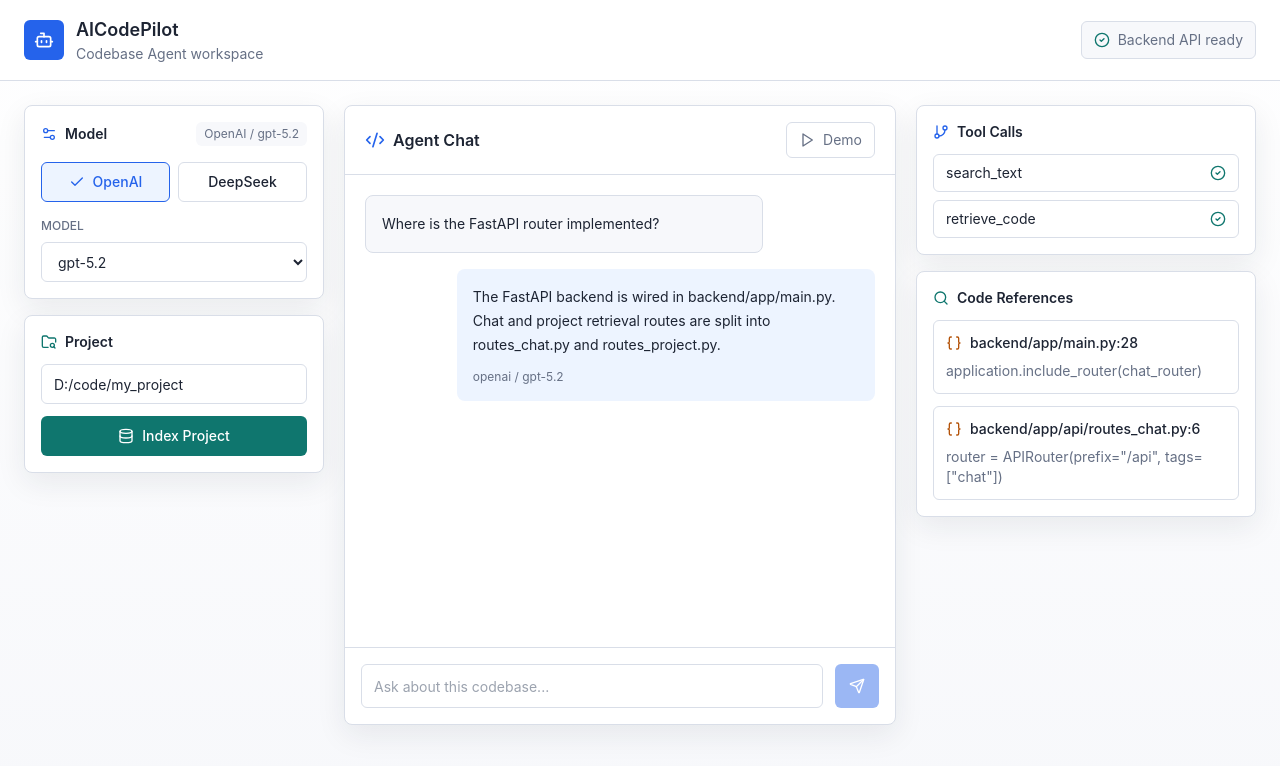
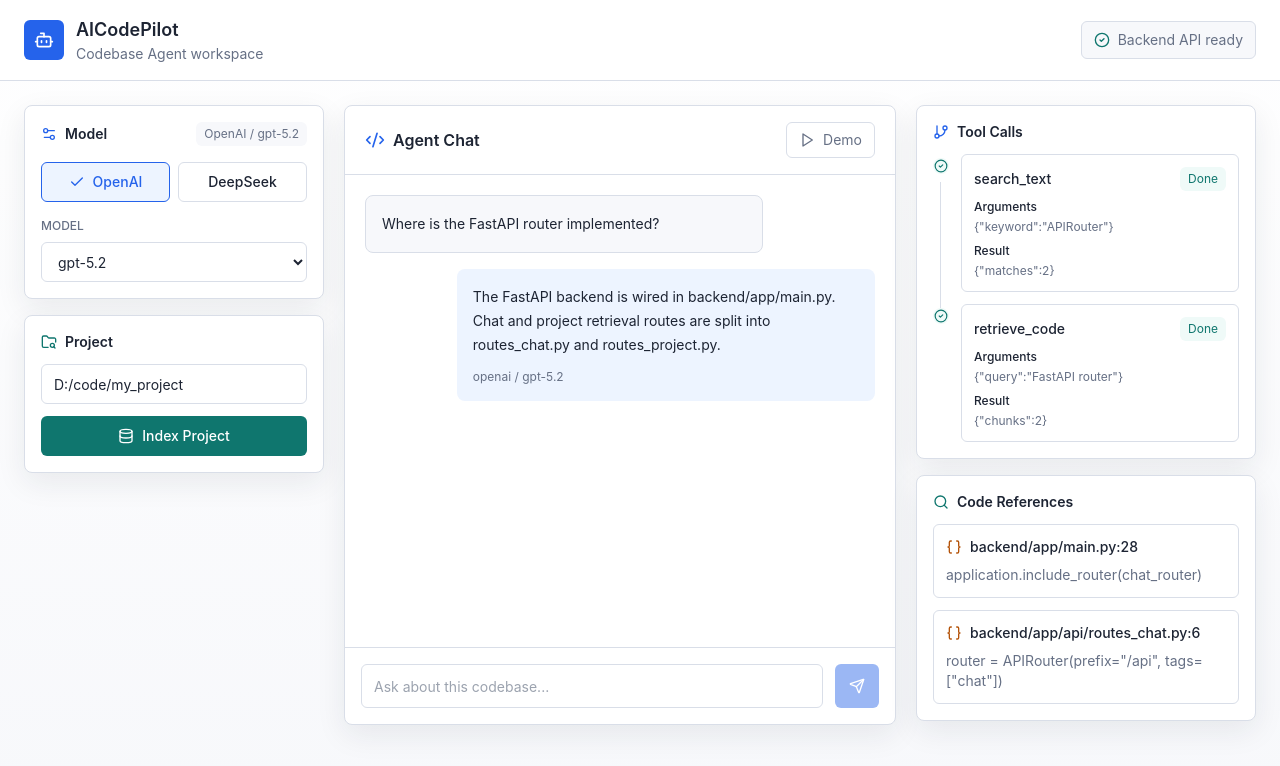
Before and after one commit to Jacky-Zou/ai-code-pilot, a Next.js app in the folder frontend/: page / in a window 1280 px wide. Shown: the top 766 px of the page. Built offline with nearby package versions, Linux system fonts and the light colour scheme.

Commit message:
feat: add tool call timeline component

```diff
--- a/frontend/components/ChatWorkspace.tsx
+++ b/frontend/components/ChatWorkspace.tsx
@@ -8,7 +8,6 @@
   Code2,
   Database,
   FolderSearch,
-  GitBranch,
   Loader2,
   Play,
   Search,
@@ -23,6 +22,7 @@
   sendChat
 } from "@/lib/api";
 import { ProviderSelector, type ProviderSelection } from "@/components/ProviderSelector";
+import { ToolCallTimeline } from "@/components/ToolCallTimeline";
 
 type ChatMessage = {
   id: string;
@@ -324,29 +324,7 @@
         </section>
 
         <aside className="space-y-4">
-          <section className="rounded-lg border border-border bg-panel p-4 shadow-soft">
-            <div className="mb-3 flex items-center gap-2 text-sm font-semibold">
-              <GitBranch className="h-4 w-4 text-primary" aria-hidden="true" />
-              Tool Calls
-            </div>
-            <div className="space-y-2">
-              {(latestResponse?.tool_calls ?? []).map((toolCall, index) => (
-                <div
-                  className="flex items-center justify-between gap-3 rounded-md border border-border px-3 py-2 text-sm"
-                  key={`${toolCall.name}-${index}`}
-                >
-                  <span className="min-w-0 truncate">{toolCall.name}</span>
-                  <CheckCircle2
-                    className={`h-4 w-4 shrink-0 ${toolCall.error ? "text-warning" : "text-accent"}`}
-                    aria-hidden="true"
-                  />
-                </div>
-              ))}
-              {!latestResponse?.tool_calls.length ? (
-                <p className="text-sm text-muted">No tool calls yet.</p>
-              ) : null}
-            </div>
-          </section>
+          <ToolCallTimeline toolCalls={latestResponse?.tool_calls ?? []} />
 
           <section className="rounded-lg border border-border bg-panel p-4 shadow-soft">
             <div className="mb-3 flex items-center gap-2 text-sm font-semibold">
--- /dev/null
+++ b/frontend/components/ToolCallTimeline.tsx
@@ -0,0 +1,91 @@
+import { AlertCircle, CheckCircle2, GitBranch } from "lucide-react";
+import type { ToolResult } from "@/lib/api";
+
+export interface ToolCallTimelineProps {
+  toolCalls: ToolResult[];
+}
+
+function previewValue(value: unknown): string {
+  if (value === null || value === undefined) {
+    return "None";
+  }
+  if (typeof value === "string") {
+    return value;
+  }
+
+  // Tool arguments/results may be nested dictionaries from the backend.
+  // JSON.stringify gives the UI a stable, inspectable preview without coupling
+  // this component to every individual tool's response schema.
+  try {
+    return JSON.stringify(value);
+  } catch {
+    return "Unserializable value";
+  }
+}
+
+export function ToolCallTimeline({ toolCalls }: ToolCallTimelineProps) {
+  return (
+    <section className="rounded-lg border border-border bg-panel p-4 shadow-soft">
+      <div className="mb-3 flex items-center gap-2 text-sm font-semibold">
+        <GitBranch className="h-4 w-4 text-primary" aria-hidden="true" />
+        Tool Calls
+      </div>
+
+      {toolCalls.length === 0 ? <p className="text-sm text-muted">No tool calls yet.</p> : null}
+
+      <div className="space-y-3">
+        {toolCalls.map((toolCall, index) => {
+          const hasError = Boolean(toolCall.error);
+          const statusLabel = hasError ? "Error" : "Done";
+
+          return (
+            <div className="relative pl-7" key={`${toolCall.name}-${index}`}>
+              {index < toolCalls.length - 1 ? (
+                <span className="absolute left-[7px] top-7 h-[calc(100%-8px)] w-px bg-border" />
+              ) : null}
+              <span
+                className={`absolute left-0 top-1 flex h-4 w-4 items-center justify-center rounded-full ${
+                  hasError ? "bg-[#fff4f4] text-warning" : "bg-[#effaf8] text-accent"
+                }`}
+              >
+                {hasError ? (
+                  <AlertCircle className="h-3.5 w-3.5" aria-hidden="true" />
+                ) : (
+                  <CheckCircle2 className="h-3.5 w-3.5" aria-hidden="true" />
+                )}
+              </span>
+
+              <div className="rounded-md border border-border p-3">
+                <div className="mb-2 flex items-center justify-between gap-3">
+                  <span className="min-w-0 truncate text-sm font-medium">{toolCall.name}</span>
+                  <span
+                    className={`shrink-0 rounded-md px-2 py-1 text-xs ${
+                      hasError ? "bg-[#fff4f4] text-warning" : "bg-[#effaf8] text-accent"
+                    }`}
+                  >
+                    {statusLabel}
+                  </span>
+                </div>
+
+                {/* Keep the detailed values compact: the right rail is for scanning,
+                    while full tool/result expansion can be added later if needed. */}
+                <dl className="space-y-2 text-xs text-muted">
+                  <div>
+                    <dt className="font-medium text-foreground">Arguments</dt>
+                    <dd className="mt-1 truncate">{previewValue(toolCall.arguments)}</dd>
+                  </div>
+                  <div>
+                    <dt className="font-medium text-foreground">{hasError ? "Error" : "Result"}</dt>
+                    <dd className="mt-1 truncate">
+                      {hasError ? toolCall.error : previewValue(toolCall.result)}
+                    </dd>
+                  </div>
+                </dl>
+              </div>
+            </div>
+          );
+        })}
+      </div>
+    </section>
+  );
+}
```
Also changed, not shown: 1 other file (tests, documents, lock files or other folders).
